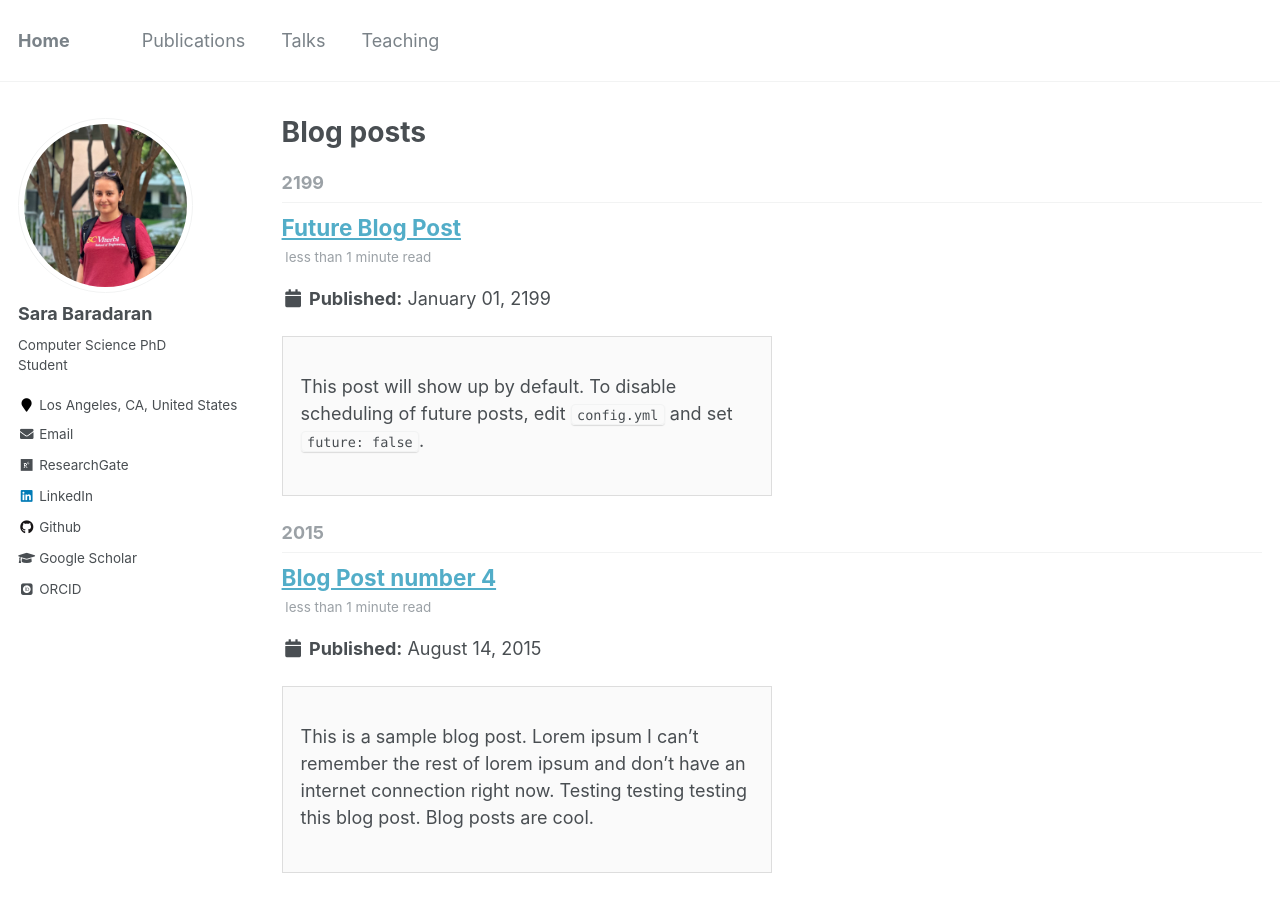
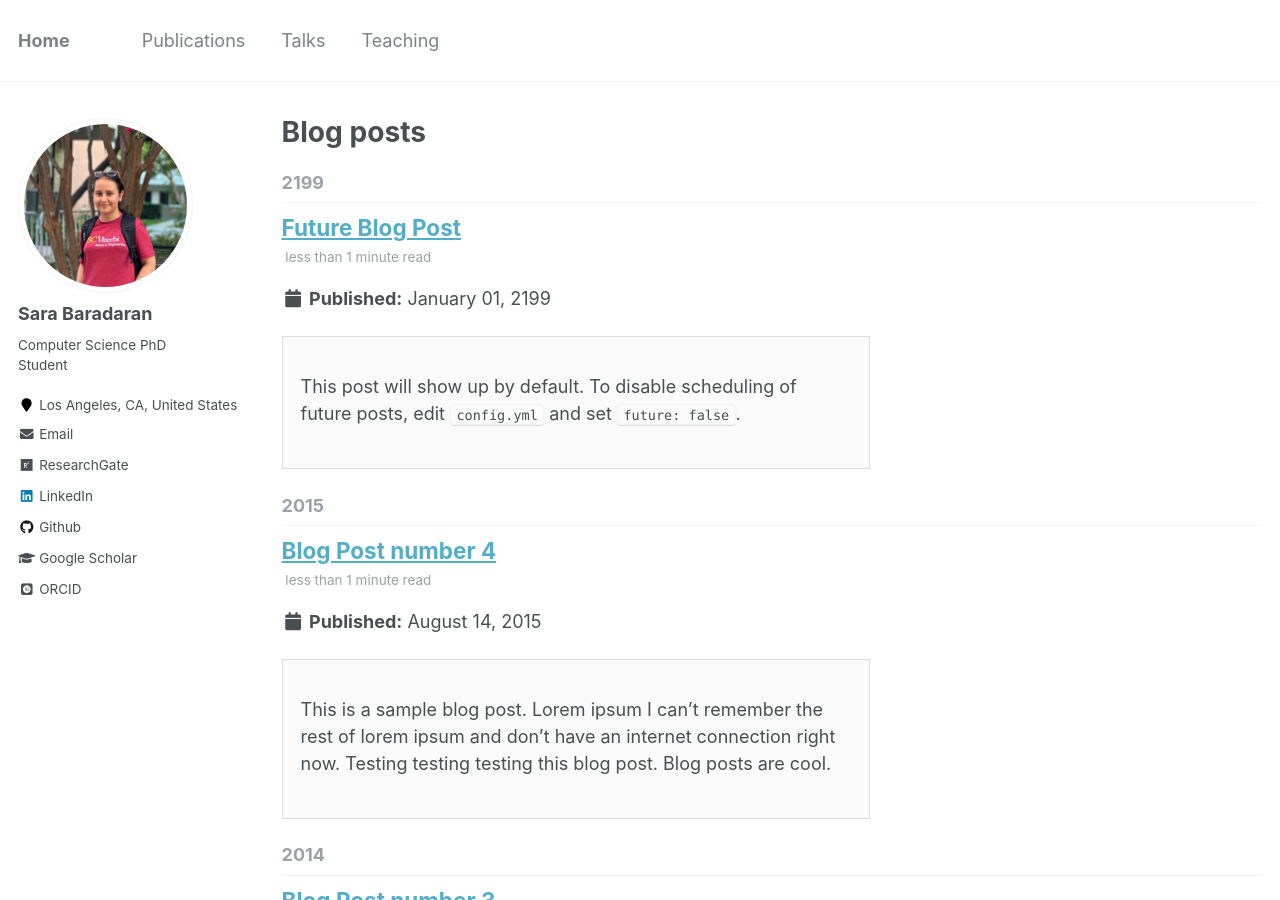
Before and after one commit to SaraBaradaran/SaraBaradaran.github.io, a Jekyll site: the page built from _pages/year-archive.html, in a window 1280 px wide and 900 px high. Built offline with Jekyll 4.4.1, drawn with Linux system fonts in a browser that asks for light colours; some web fonts are replaced.

Commit message:
Update archive-single.html

```diff
--- a/_includes/archive-single.html
+++ b/_includes/archive-single.html
@@ -56,16 +56,16 @@
       <div style="display: flex; align-items: flex-start; gap: 1rem; margin-top: 1rem; flex-wrap: wrap;">
 
         {% if post.excerpt %}
-          <div style="width: 50%; min-width: 280px; border: 1px solid #ddd; padding: 1rem; box-sizing: border-box; background: #fafafa;">
+          <div style="width: 60%; min-width: 280px; border: 1px solid #ddd; padding: 1rem; box-sizing: border-box; background: #fafafa;">
             {{ post.excerpt | markdownify }}
           </div>
         {% endif %}
 
-        {% if post.image %}
+        <!--{% if post.image %}
           <div style="flex: 1; min-width: 220px;">
             <img src="{{ post.image }}" alt="" style="max-width: 60%; height: auto; display: block;">
           </div>
-        {% endif %}
+        {% endif %} -->
 
       </div>
     {% endif %}
```
